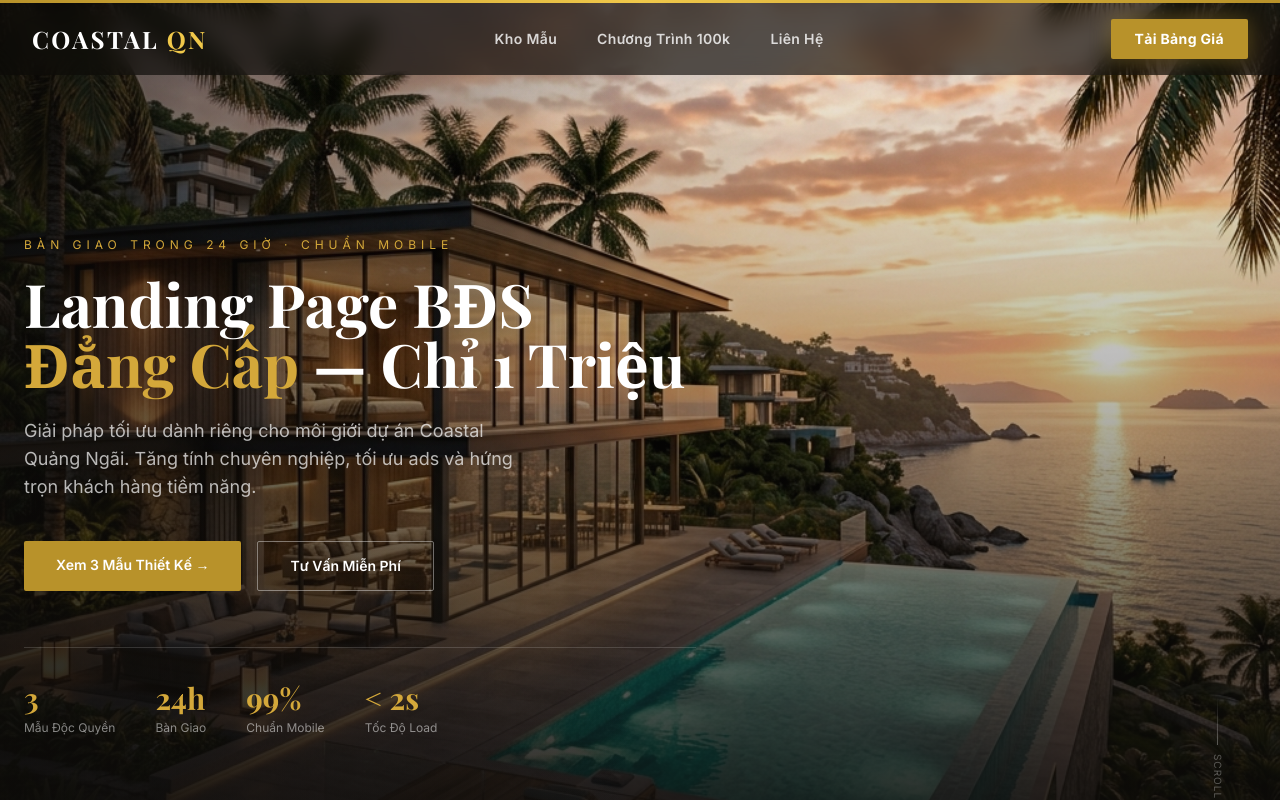
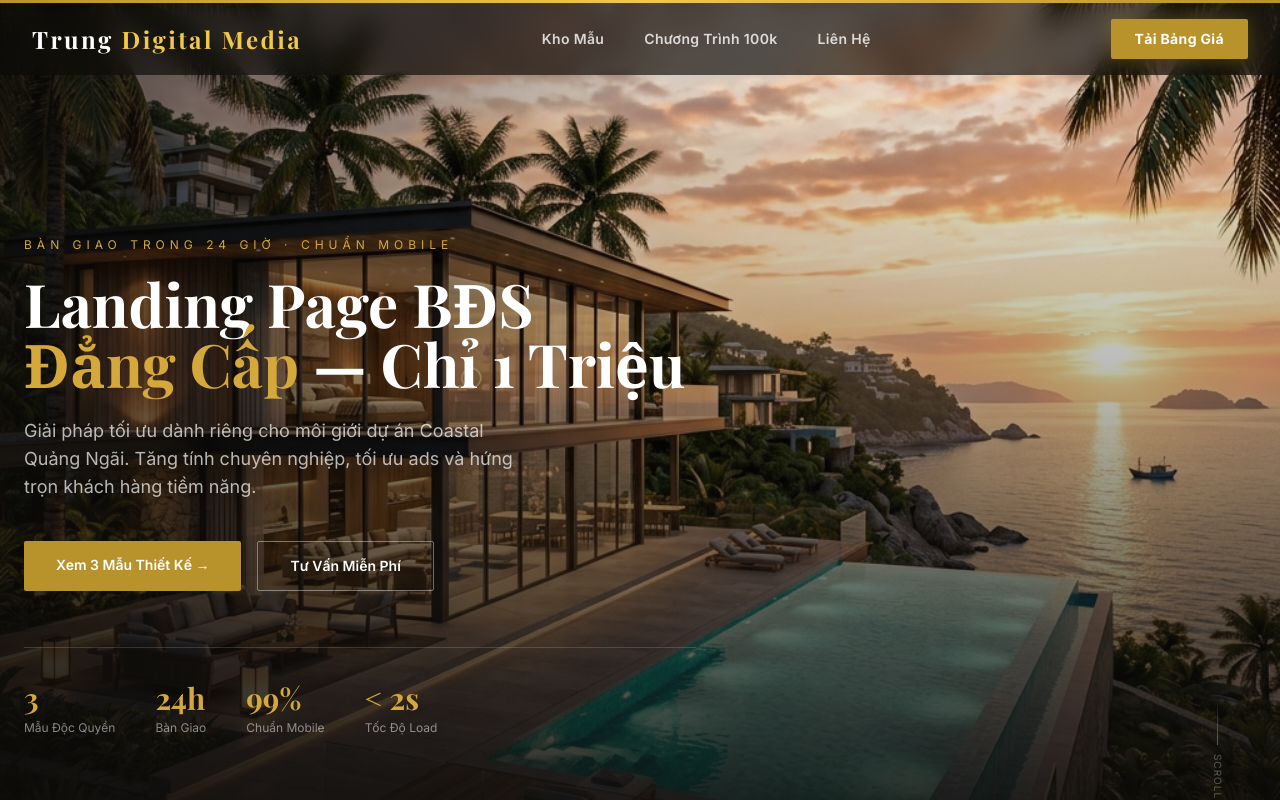
Before and after one commit to vietvo371/LadingPage_BDS_service, a Next.js app: page / in a window 1280 px wide. Shown: the top 800 px of the page. Built offline with nearby package versions, Linux system fonts and the light colour scheme; a web font is replaced by a local one.

Commit message:
feat: rename brand to Trung Digital Media + fix transparent header

```diff
--- a/src/components/Header.tsx
+++ b/src/components/Header.tsx
@@ -23,8 +23,8 @@ export default function Header() {
 
         {/* Logo */}
         <div className="font-serif text-2xl font-bold tracking-widest">
-          <span className="text-white">COASTAL</span>
-          <span className="text-[#f0c84a]"> QN</span>
+          <span className="text-white">Trung</span>
+          <span className="text-[#f0c84a]"> Digital Media</span>
         </div>
 
         {/* Nav links */}
```
